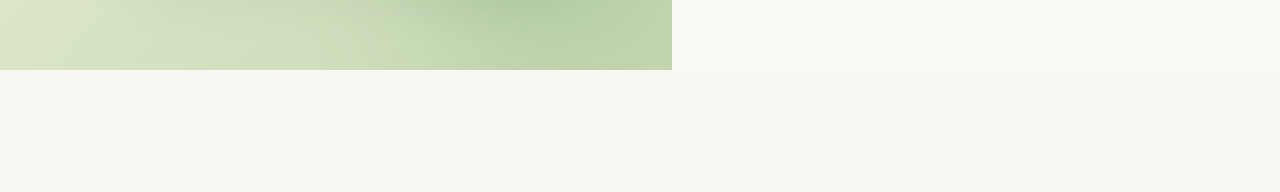
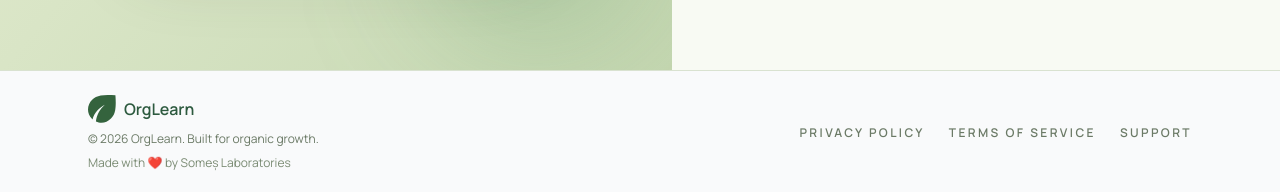
Before and after one commit to lucianvaleanu/orglearn, a Next.js app: page /login in a window 1280 px wide. Shown: the part 730-922 px from the top of the page. Before the commit the page ends 800 px from the top, so only its background shows below. Built offline with nearby package versions, Linux system fonts and the light colour scheme.

Commit message:
added footer

```diff
--- a/app/layout.tsx
+++ b/app/layout.tsx
@@ -2,6 +2,7 @@ import type { Metadata } from "next";
 import { Manrope } from "next/font/google";
 import "./globals.css";
 import Providers from "./providers";
+import Footer from "../components/Footer";
 
 const manrope = Manrope({
   variable: "--font-manrope",
@@ -33,6 +34,7 @@ export default function RootLayout({
     <html lang="en" className={`${manrope.variable} h-full antialiased`}>
       <body className="min-h-full flex flex-col">
         <Providers>{children}</Providers>
+        <Footer />
       </body>
     </html>
   );
--- /dev/null
+++ b/components/Footer.tsx
@@ -0,0 +1,41 @@
+import Image from "next/image";
+import Link from "next/link";
+
+const currentYear = new Date().getFullYear();
+
+export default function Footer() {
+  return (
+    <footer className="mt-auto border-t border-[#d9e2d0] bg-gray-50">
+      <div className="mx-auto flex w-full max-w-6xl flex-col items-start justify-between gap-6 px-6 py-6 text-sm text-[#5c6c57] sm:flex-row sm:items-center">
+        <div className="space-y-2">
+          <div className="flex items-center gap-2 text-base font-semibold text-[#2d5a3f]">
+            <Image
+              src="/logo.svg"
+              alt="OrgLearn logo"
+              width={28}
+              height={28}
+              className="h-7 w-7"
+            />
+            <span>OrgLearn</span>
+          </div>
+          <p className="text-xs text-[#6b7a66]">
+            © {currentYear} OrgLearn. Built for organic growth.
+          </p>
+          <p className="text-xs text-[#7a8b73]">Made with ❤️ by Someș Laboratories</p>
+        </div>
+
+        <nav className="flex flex-wrap items-center gap-6 text-xs font-semibold uppercase tracking-[0.2em] text-[#6b7a66]">
+          <Link className="transition hover:text-[#2d5a3f]" href="/privacy">
+            Privacy Policy
+          </Link>
+          <Link className="transition hover:text-[#2d5a3f]" href="/terms">
+            Terms of Service
+          </Link>
+          <Link className="transition hover:text-[#2d5a3f]" href="/support">
+            Support
+          </Link>
+        </nav>
+      </div>
+    </footer>
+  );
+}
```
